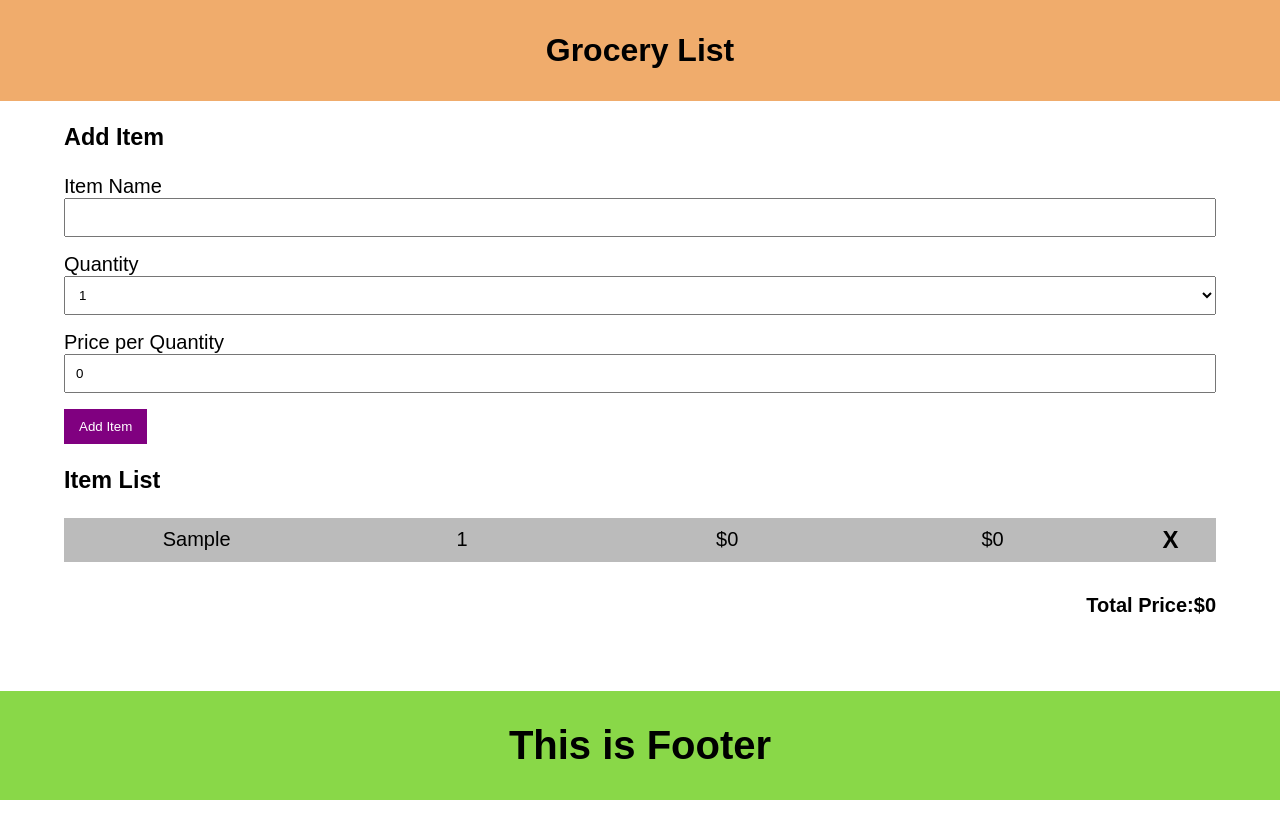
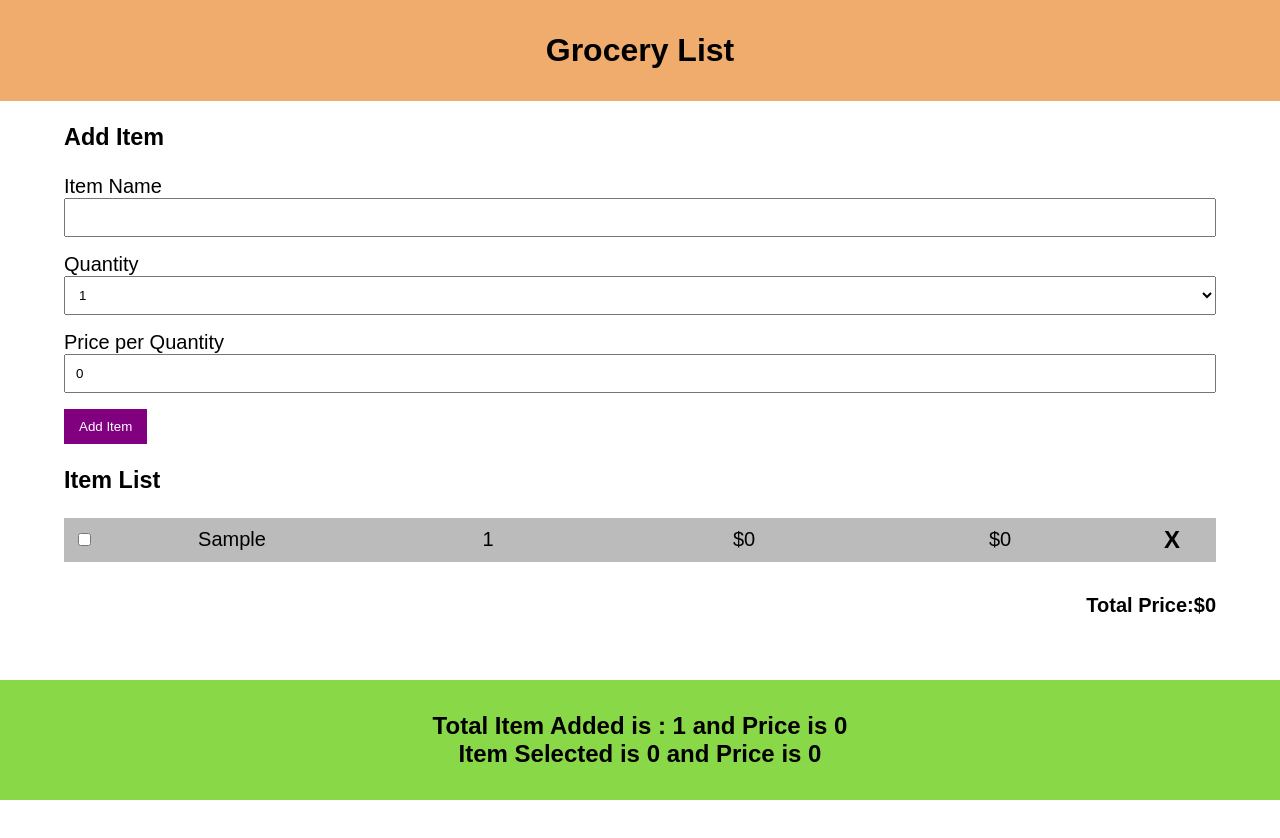
Before and after one commit to ChalakaK94/Grocery-List, a React (Create React App) app: page / in a window 1280 px wide. Both pictures are taken after typing "Sample" into the empty fields and a click on the button "Add Item". Shown: the top 838 px of the page. Built offline with nearby package versions, Linux system fonts and the light colour scheme.

Commit message:
footer update and selected items price show on footer

```diff
--- a/src/App.css
+++ b/src/App.css
@@ -48,7 +48,7 @@ body {
   right: 0;
   padding: 2rem 0;
   text-align: center;
-  font-size: 2.5rem;
+  font-size: 1.5rem;
   font-weight: bold;
 }
 
--- a/src/App.js
+++ b/src/App.js
@@ -16,15 +16,21 @@ function App() {
     setItems(items=> {
       return items.filter(item=> item.id !== id);
     })
-
+  }
+  function onItemSelected(id){
+    setItems(items=> {
+      return items.map((item)=>{
+        return item.id === id ? {...item, selected: !item.selected} : item
+      })
+    })
   }
   return (
     <div>
        <Header/>
     <div className="container">
       <AddItem addItem={addItem} />
-      <ItemsList items={items} deleteItem={deleteItem}/>
-      <Footer/>
+      <ItemsList items={items} deleteItem={deleteItem} itemSelected={onItemSelected}/>
+      <Footer items={items}/>
 
     </div>
     </div>
--- a/src/components/AddItems.jsx
+++ b/src/components/AddItems.jsx
@@ -8,7 +8,9 @@ export default function AddItem({addItem}){
     function onAddSubmit(e){
         e.preventDefault();
         if(name === '') return;
-        const itemData = {name, quantity, price, id:Date.now().toString()};
+        const itemData = {name, quantity, price, id:Date.now().toString()
+            ,selected:false};
+
         addItem(itemData)
         setName('')
         setQuantity(1)
--- a/src/components/Footer.jsx
+++ b/src/components/Footer.jsx
@@ -1,5 +1,27 @@
-export default function Footer(){
+export default function Footer({items}){
+    const selectedItemCount = items.filter((item)=>item.selected).length;
+
+
+    const totalPrice = items.reduce((acc,item)=> {
+        return acc+ item.quantity * item.price
+    },0)
+
+    const selectedPrice =  items.reduce((acc,item)=> {
+        if(item.selected) return acc+ item.quantity * item.price;
+
+        return acc
+    },0)
+
+    if(!items.length)
+    {
+        return <div className="footer" >No Items.Please Add Items</div>
+    }
+
+
     return(
-        <div className="footer">This is Footer</div>
+        <div className="footer">
+            <div>Total Item Added is : {items.length} and Price is {totalPrice}</div>
+            <div>Item Selected is {selectedItemCount} and Price is {selectedPrice}</div>
+         </div>
     )
 }
--- a/src/components/ItemList.jsx
+++ b/src/components/ItemList.jsx
@@ -1,6 +1,6 @@
 import SingleItem from "./SIngleItem";
 
-export default function ItemsList({items,deleteItem}){
+export default function ItemsList({items,deleteItem,itemSelected}){
     if(!items.length) return <h3 style={{textAlign: 'center'}}>Please add items</h3>
 
     const totalPrice = items.reduce((acc,item)=> {
@@ -11,7 +11,7 @@ export default function ItemsList({items,deleteItem}){
         <div >
             <h3>Item List</h3>
             {items.map(item=>(
-                <SingleItem item={item} key={item.id} deleteItem={deleteItem}/>
+                <SingleItem item={item} key={item.id} deleteItem={deleteItem} itemSelected={itemSelected}/>
             ))}
 
             <div className="total">Total Price:${totalPrice}</div>
--- a/src/components/SIngleItem.jsx
+++ b/src/components/SIngleItem.jsx
@@ -1,6 +1,8 @@
-export default function SingleItem({item,deleteItem}){
+export default function SingleItem({item,deleteItem,itemSelected}){
     return(
         <div className="item">
+        <div style={{flex:0.1}}> <input type="checkbox" checked={item.selected}
+            onChange={()=>itemSelected  (item.id)} /></div>
         <div>{item.name}</div>
         <div>{item.quantity}</div>
         <div>${item.price}</div>
```
